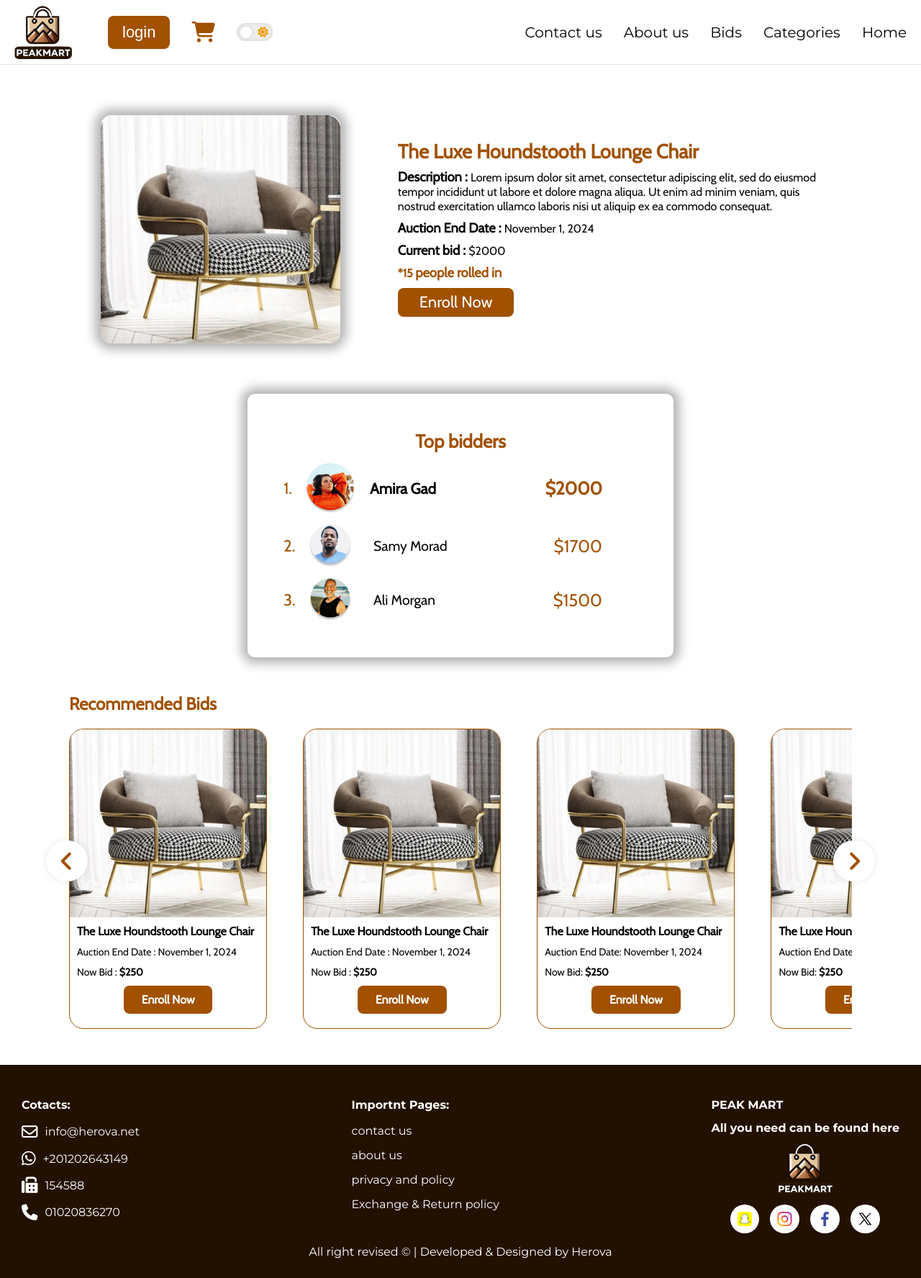
After one commit to Netrk-A/final-project, a PHP site: page /new_bid.php in a window 1280 px wide. The commit adds this page. Shown: the whole page at 72% size. Run offline with PHP 8.4, Linux system fonts and the light colour scheme; some libraries are stand-ins or nearby versions.

Commit message:
astron-container width fix

```diff
--- a/assets/css/components/header.css
+++ b/assets/css/components/header.css
@@ -359,7 +359,7 @@
 
 p.news-word {
   position: absolute;
-  top: 0;
+  top: 5px;
   left: 50%;
   transform: translateX(-53%);
   font-size: 20px;
--- a/assets/css/styles.css
+++ b/assets/css/styles.css
@@ -53,7 +53,7 @@ a {
 .astron-container {
   position: relative;
   width: 90vw;
-  max-width: 1000px;
+  max-width: 1300px;
   margin: 50px auto;
 }
 
--- /dev/null
+++ b/new_bid.php
@@ -0,0 +1,213 @@
+<head>
+    <meta charset="UTF-8">
+    <meta name="viewport" content="width=device-width, initial-scale=1.0">
+    <title>Bids</title>
+    <link href='https://fonts.googleapis.com/css?family=Cabin' rel='stylesheet'>
+
+    <!-- icon -->
+    <link rel="icon" href="assets/img/logo.png">
+
+    <!-- fonts -->
+    <link href="https://fonts.googleapis.com/css2?family=Montserrat:wght@400;700&display=swap" rel="stylesheet">
+    <!-- font awesome -->
+    <link rel="stylesheet" href="https://cdnjs.cloudflare.com/ajax/libs/font-awesome/6.5.1/css/all.min.css">
+
+    <!-- Swiper.js CSS CDN -->
+    <link rel="stylesheet" href="https://cdnjs.cloudflare.com/ajax/libs/Swiper/9.0.2/swiper-bundle.min.css">
+    <script defer src="https://cdnjs.cloudflare.com/ajax/libs/Swiper/9.0.2/swiper-bundle.min.js"></script>
+
+    <!-- css -->
+    <link rel="stylesheet" href="assets/css/components/swiper.css">
+    <link rel="stylesheet" href="assets/css/components/products.css">
+    <link rel="stylesheet" href="assets/css/bids.css">
+    <link rel="stylesheet" href="assets/css/master.css">
+
+    <!-- JS -->
+    <script defer src="assets/js/components/swiper.js"></script>
+    <!-- <script defer src="assets/js/components/scroll.js"></script> -->
+</head>
+
+<body>
+    <!-- header -->
+    <?php include "header.php"?>
+
+    <!-- poster -->
+    <div class="poster ">
+        <img src="assets/img/product.png" alt="product" loading="lazy">
+        <div class="content">
+            <h2 class="title">The Luxe Houndstooth Lounge Chair</h2>
+            <div class="description">
+                <span class="fixed">Description : </span>
+                <span class="text"> Lorem ipsum dolor sit amet, consectetur adipiscing elit, sed do eiusmod tempor
+                    incididunt
+                    ut labore et dolore magna aliqua. Ut enim ad minim veniam, quis nostrud exercitation ullamco laboris
+                    nisi ut aliquip ex ea commodo consequat.</span>
+            </div>
+            <div class="end_date">
+                <span class="fixed">Auction End Date : </span>
+                <span class="text">November 1, 2024</span>
+            </div>
+            <div class="current_price">
+                <span class="fixed">Current bid : </span>
+                <span class="text">$2000</span>
+            </div>
+            <div class="bidders_number">
+                *<span class="text">15</span>
+                <span class="fixed">people rolled in</span>
+            </div>
+            <a href="#" class="primary-btn enroll">Enroll Now</a>
+        </div>
+
+    </div>
+
+    <!-- top bidders -->
+    <div class="top_bidders">
+        <h2>Top bidders</h2>
+        <div class="bidders">
+            <div class="top_bidder" data-rank='1'>
+                <p class="rank">1.</p>
+                <img src="assets/img/people/person1.png" alt="" class="pfp" loading="lazy">
+                <p class="name">Amira Gad</p>
+                <p class="bid_price">$2000</p>
+            </div>
+            <div class="top_bidder" data-rank='2'>
+                <p class="rank">2.</p>
+                <img src="assets/img/people/person2.png" alt="" class="pfp" loading="lazy">
+                <p class="name">Samy Morad</p>
+                <p class="bid_price">$1700</p>
+            </div>
+            <div class="top_bidder" data-rank='3'>
+                <p class="rank">3.</p>
+                <img src="assets/img/people/person3.png" alt="" class="pfp" loading="lazy">
+                <p class="name">Ali Morgan</p>
+                <p class="bid_price">$1500</p>
+            </div>
+        </div>
+    </div>
+
+    <!-- recommended bids -->
+    <div class="astron-container recommended">
+        <div class="swiper products-container">
+            <h2 class="swiper-title">Recommended Bids</h2>
+            <div class="swiper-wrapper recommended-bids ">
+                <div class="swiper-slide product">
+                    <img src="assets/img/product.png" alt="product" loading="lazy">
+                    <div class="details">
+                        <p class="title">The Luxe Houndstooth Lounge Chair </p>
+                        <p class="end-date">Auction End Date :
+                            <span class="end-date">November 1, 2024</span>
+                        </p>
+                        <p class="last-price">Now Bid :
+                            <span class="last-price"> $250</span>
+                        </p>
+                    </div>
+                    <a href="#" class="primary-btn enroll">Enroll Now</a>
+                </div>
+                <div class="swiper-slide product">
+                    <img src="assets/img/product.png" alt="product" loading="lazy">
+                    <div class="details">
+                        <p class="title">The Luxe Houndstooth Lounge Chair </p>
+                        <p class="end-date">Auction End Date :
+                            <span class="end-date">November 1, 2024</span>
+                        </p>
+                        <p class="last-price">Now Bid :
+                            <span class="last-price"> $250</span>
+                        </p>
+                    </div>
+                    <a href="#" class="primary-btn enroll">Enroll Now</a>
+                </div>
+                <div class="swiper-slide product">
+                    <img src="assets/img/product.png" alt="product" loading="lazy">
+                    <div class="details">
+                        <p class="title">The Luxe Houndstooth Lounge Chair </p>
+                        <p class="end-date">Auction End Date:
+                            <span class="end-date">November 1, 2024</span>
+                        </p>
+                        <p class="last-price">Now Bid:
+                            <span class="last-price"> $250</span>
+                        </p>
+                    </div>
+                    <a href="#" class="primary-btn enroll">Enroll Now</a>
+                </div>
+                <div class="swiper-slide product">
+                    <img src="assets/img/product.png" alt="product" loading="lazy">
+                    <div class="details">
+                        <p class="title">The Luxe Houndstooth Lounge Chair </p>
+                        <p class="end-date">Auction End Date:
+                            <span class="end-date">November 1, 2024</span>
+                        </p>
+                        <p class="last-price">Now Bid:
+                            <span class="last-price"> $250</span>
+                        </p>
+                    </div>
+                    <a href="#" class="primary-btn enroll">Enroll Now</a>
+                </div>
+                <div class="swiper-slide product">
+                    <img src="assets/img/product.png" alt="product" loading="lazy">
+                    <div class="details">
+                        <p class="title">The Luxe Houndstooth Lounge Chair </p>
+                        <p class="end-date">Auction End Date:
+                            <span class="end-date">November 1, 2024</span>
+                        </p>
+                        <p class="last-price">Now Bid:
+                            <span class="last-price"> $250</span>
+                        </p>
+                    </div>
+                    <a href="#" class="primary-btn enroll">Enroll Now</a>
+                </div>
+                <div class="swiper-slide product">
+                    <img src="assets/img/product.png" alt="product" loading="lazy">
+                    <div class="details">
+                        <p class="title">The Luxe Houndstooth Lounge Chair </p>
+                        <p class="end-date">Auction End Date:
+                            <span class="end-date">November 1, 2024</span>
+                        </p>
+                        <p class="last-price">Now Bid:
+                            <span class="last-price"> $250</span>
+                        </p>
+                    </div>
+                    <a href="#" class="primary-btn enroll">Enroll Now</a>
+                </div>
+                <div class="swiper-slide product">
+                    <img src="assets/img/product.png" alt="product" loading="lazy">
+                    <div class="details">
+                        <p class="title">The Luxe Houndstooth Lounge Chair </p>
+                        <p class="end-date">Auction End Date:
+                            <span class="end-date">November 1, 2024</span>
+                        </p>
+                        <p class="last-price">Now Bid:
+                            <span class="last-price"> $250</span>
+                        </p>
+                    </div>
+                    <a href="#" class="primary-btn enroll">Enroll Now</a>
+                </div>
+                <div class="swiper-slide product">
+                    <img src="assets/img/product.png" alt="product" loading="lazy">
+                    <div class="details">
+                        <p class="title">The Luxe Houndstooth Lounge Chair </p>
+                        <p class="end-date">Auction End Date:
+                            <span class="end-date">November 1, 2024</span>
+                        </p>
+                        <p class="last-price">Now Bid:
+                            <span class="last-price"> $250</span>
+                        </p>
+                    </div>
+                    <a href="#" class="primary-btn enroll">Enroll Now</a>
+                </div>
+            </div>
+            <!-- Navigation Buttons -->
+        </div>
+        <div class="swiper-navigation">
+            <div class="button-prev">
+                <i class="fa fa-angle-left" aria-hidden="true"></i>
+            </div>
+            <div class="button-next">
+                <i class="fa fa-angle-right" aria-hidden="true"></i>
+            </div>
+
+        </div>
+    </div>
+
+    <!-- footer -->
+    <?php  include "footer.php"?>
+</body>
```
